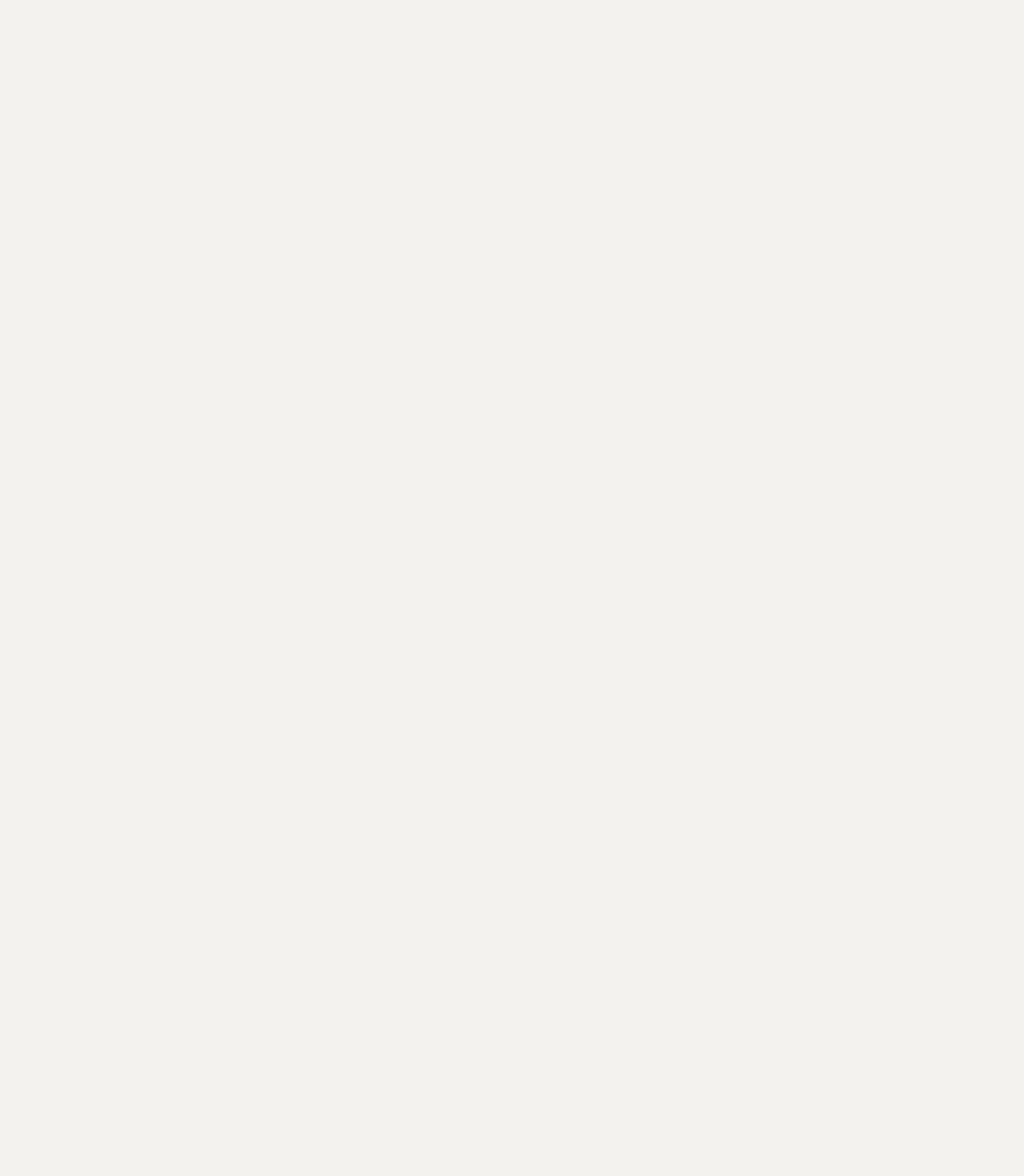
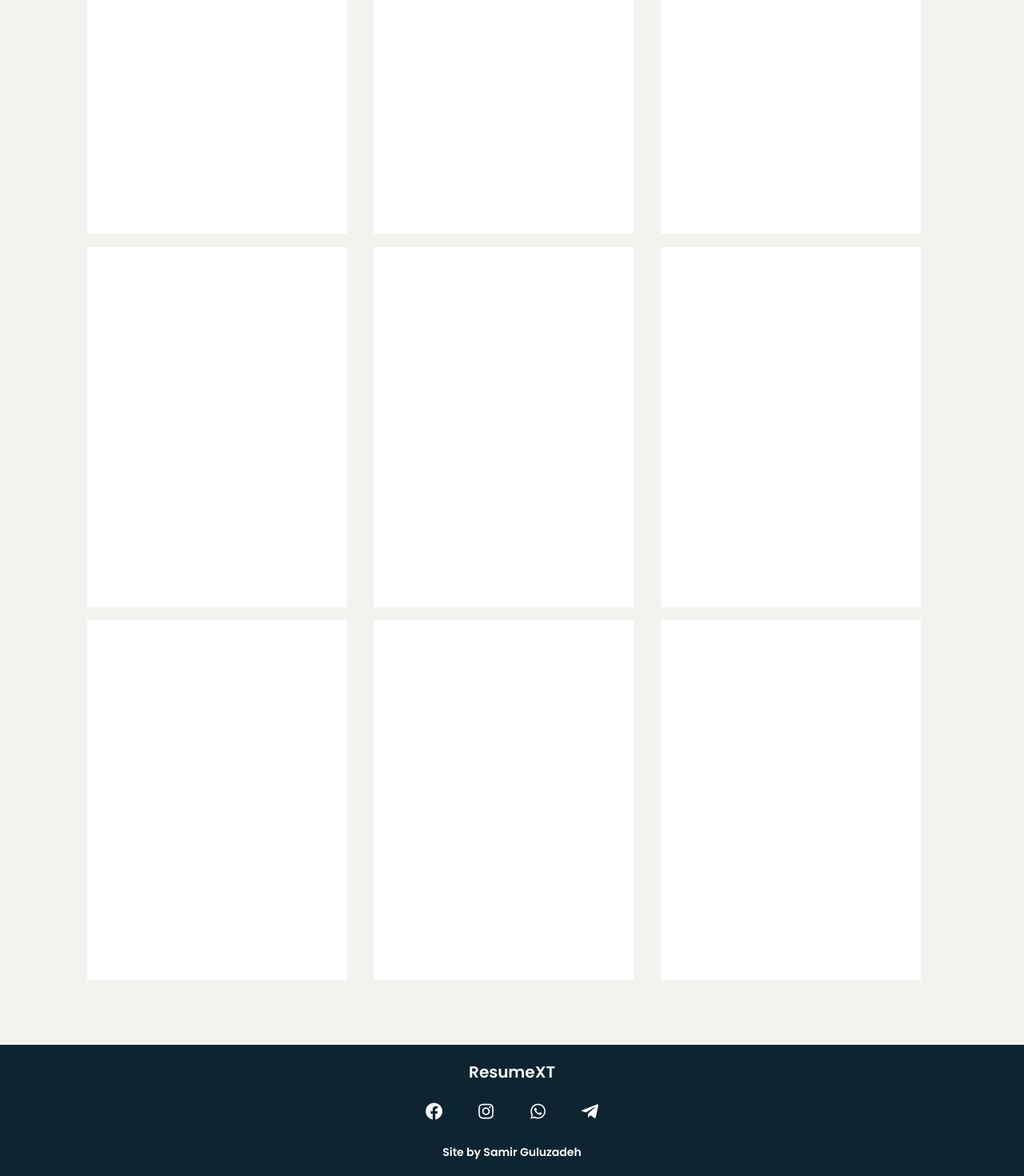
Before and after one commit to samirquluzade/ResumeBuilder, a React (Create React App) app: page / in a window 1280 px wide. Shown: the part 441-1911 px from the top of the page at 80% size. Before the commit the page ends 800 px from the top, so only its background shows below. Built offline with nearby package versions, Linux system fonts and the light colour scheme.

Commit message:
Updated: (MainUserSection and footer)

```diff
--- a/src/components/MainUserSection.js
+++ b/src/components/MainUserSection.js
@@ -26,6 +26,37 @@ const MainUserSection = () => {
                 <CategoryName>Other</CategoryName>
                 </CategoryMobile>
             </CategoryGroup>
+            <ResumeCards>
+                <div className="row" style={{width:'100%'}}>
+                    <div className="col-lg-4 col-md-6 col-sm-6">
+                        <ResumeCard></ResumeCard>
+                    </div>
+                    <div className="col-lg-4 col-md-6 col-sm-6">
+                        <ResumeCard></ResumeCard>
+                    </div>
+                    <div className="col-lg-4 col-md-6 col-sm-6">
+                        <ResumeCard></ResumeCard>
+                    </div>
+                    <div className="col-lg-4 col-md-6 col-sm-6">
+                        <ResumeCard></ResumeCard>
+                    </div>
+                    <div className="col-lg-4 col-md-6 col-sm-6">
+                        <ResumeCard></ResumeCard>
+                    </div>
+                    <div className="col-lg-4 col-md-6 col-sm-6">
+                        <ResumeCard></ResumeCard>
+                    </div>
+                    <div className="col-lg-4 col-md-6 col-sm-6">
+                        <ResumeCard></ResumeCard>
+                    </div>
+                    <div className="col-lg-4 col-md-6 col-sm-6">
+                        <ResumeCard></ResumeCard>
+                    </div>
+                    <div className="col-lg-4 col-md-6 col-sm-6">
+                        <ResumeCard></ResumeCard>
+                    </div>
+                </div>
+            </ResumeCards>
         </Section>
     );
 };
@@ -54,13 +85,13 @@ const CategoryGroup = styled.div`
   display: flex;
   flex-direction: row;
   justify-content: center;
+  margin-bottom: 3%;
 `;
 
 const CategoryName = styled.a`
   display: flex;
   align-items: center;
   justify-content: center;
-  //text-align: center;
   padding: 10px;
   border: 1px solid black;
   border-radius: 10px;
@@ -82,5 +113,21 @@ const CategoryMobile = styled.div`
   }
 `;
 
+const ResumeCards = styled.div`
+  display: flex;
+  flex-direction: row;
+`;
+
+const ResumeCard = styled.div`
+    height: 450px;
+    min-width: 325px;
+    background-color: white;
+    margin-left: 2%;
+    margin-bottom: 5%;
+    //@media(max-width: 768px){
+    //  height: 300px;
+    //  min-width: 200px;
+    //}
+`;
 
 export default MainUserSection;
--- a/src/components/User.js
+++ b/src/components/User.js
@@ -1,12 +1,14 @@
 import React from 'react';
 import UserHeader from "./UserHeader";
 import MainUserSection from "./MainUserSection";
+import Footer from "./Footer";
 
 const User = () => {
     return(
         <>
         <UserHeader />
         <MainUserSection />
+        <Footer/>
         </>
     )
 }
```
